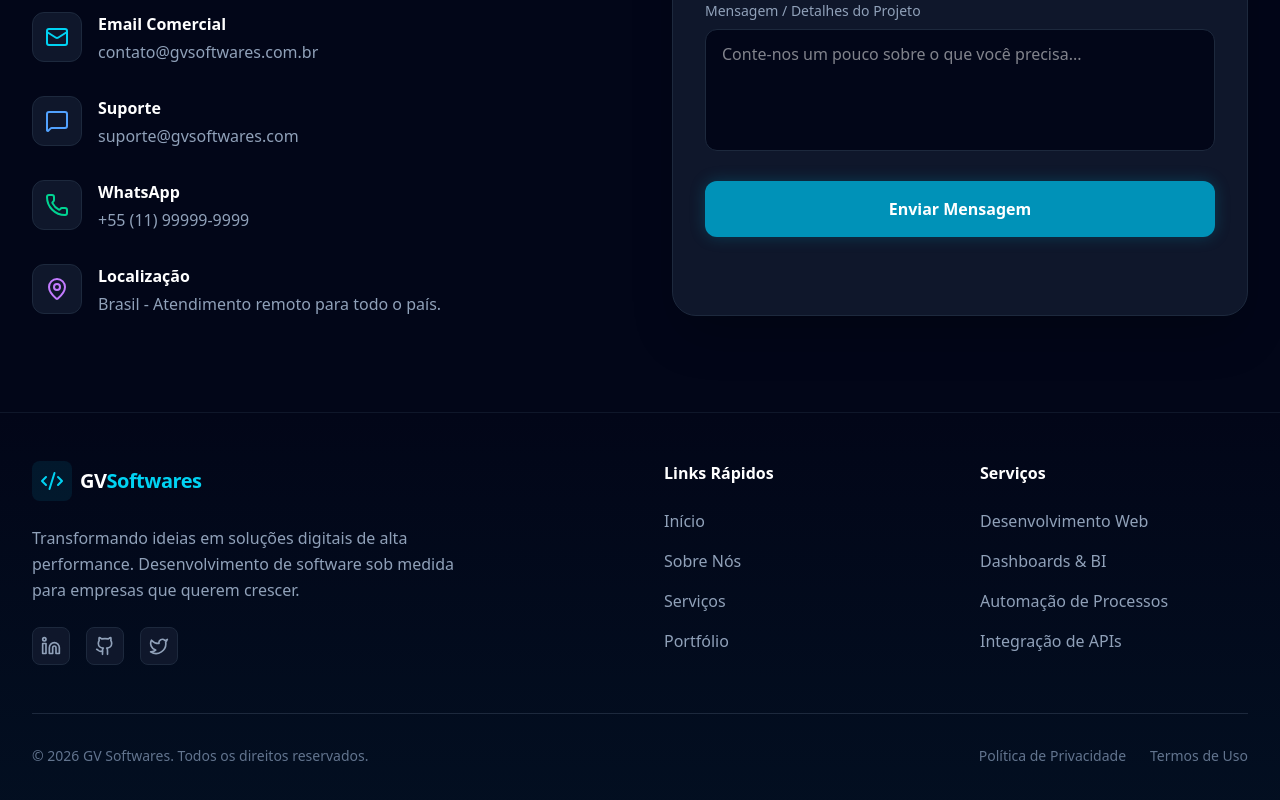
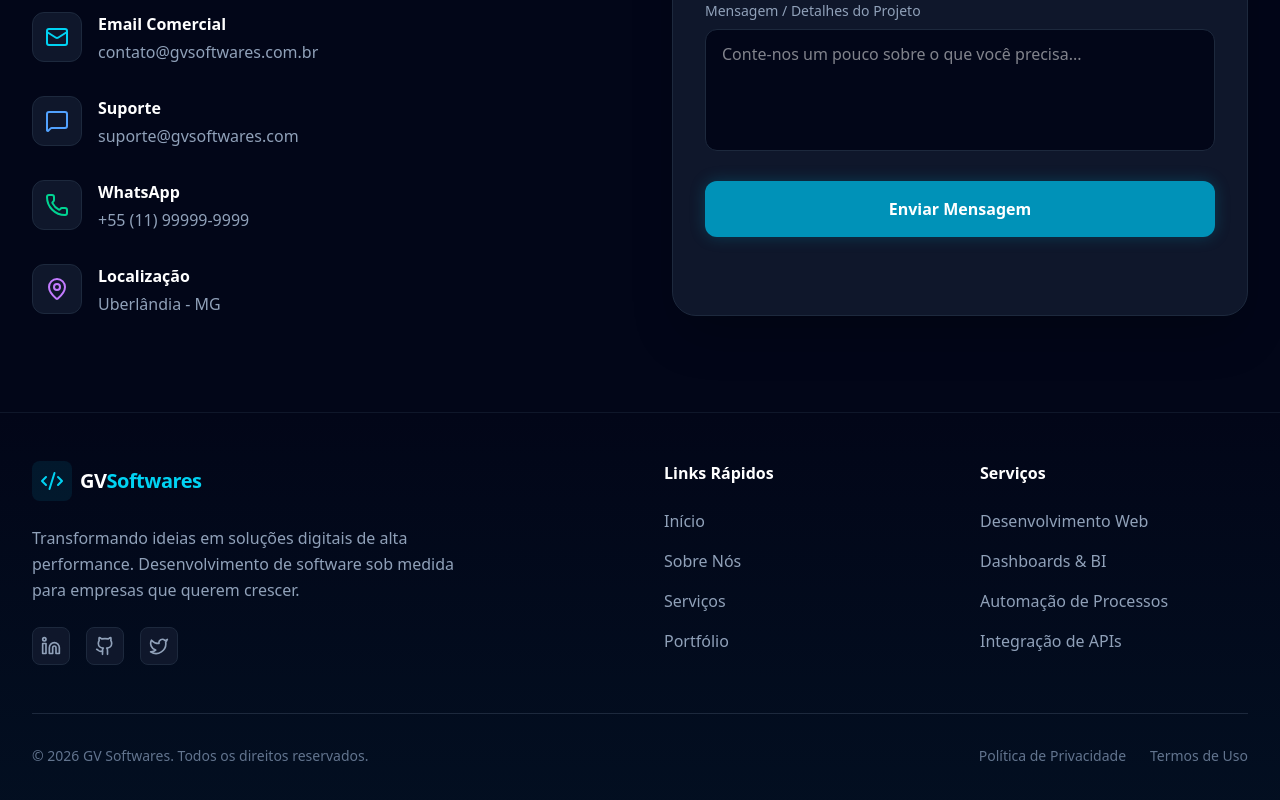
Before and after one commit to GVsoftwares/portifolio, a React (Vite) app: page / in a window 1280 px wide. Shown: the part 6772-7572 px from the top of the page. Built offline with nearby package versions, Linux system fonts and the light colour scheme.

Commit message:
docs: atualizar localização para Uberlândia MG

```diff
--- a/src/components/Contact.tsx
+++ b/src/components/Contact.tsx
@@ -72,7 +72,7 @@ export default function Contact() {
                 <div>
                   <h4 className="text-white font-bold mb-1">Localização</h4>
                   <p className="text-slate-400">
-                    Brasil - Atendimento remoto para todo o país.
+                    Uberlândia - MG
                   </p>
                 </div>
               </div>
```
